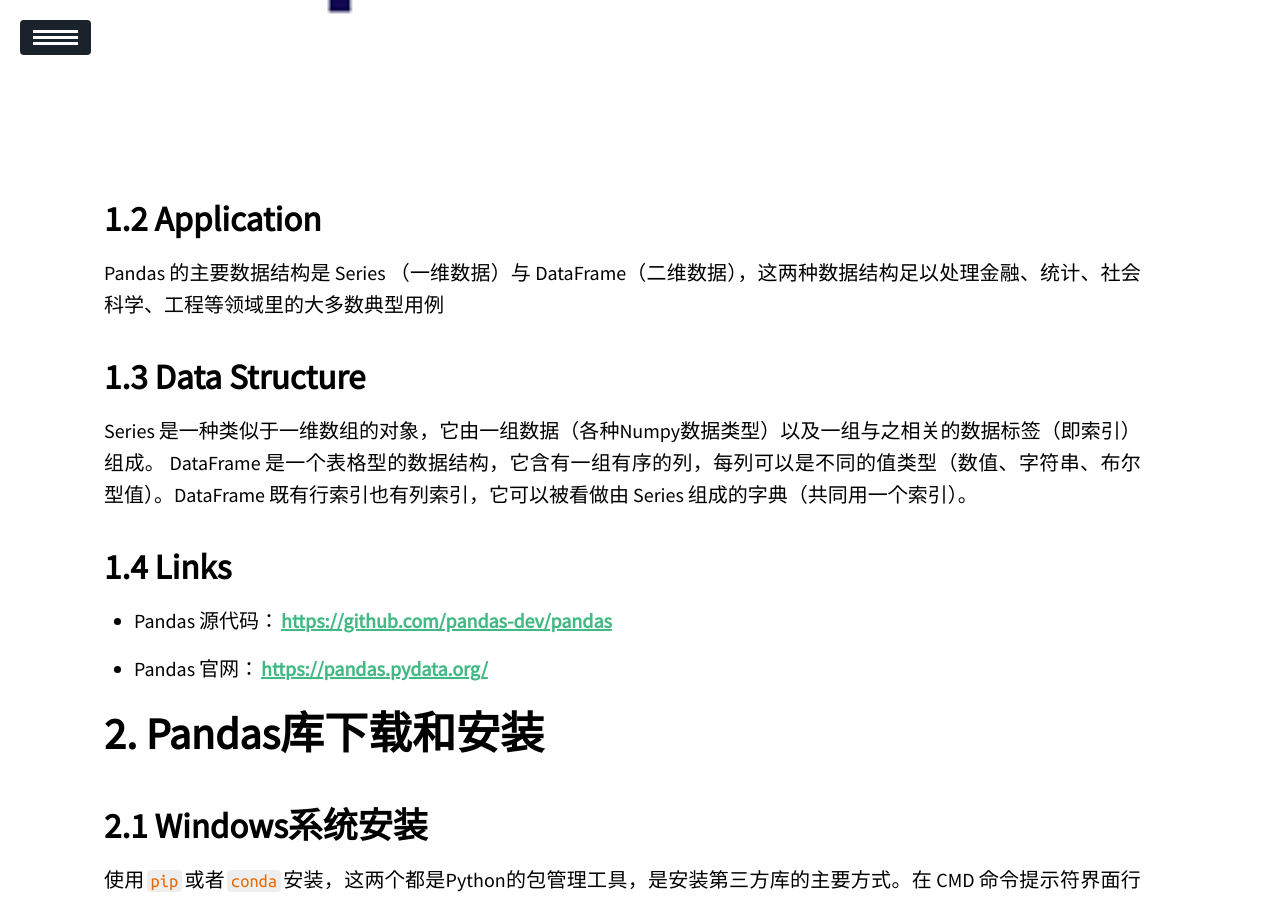
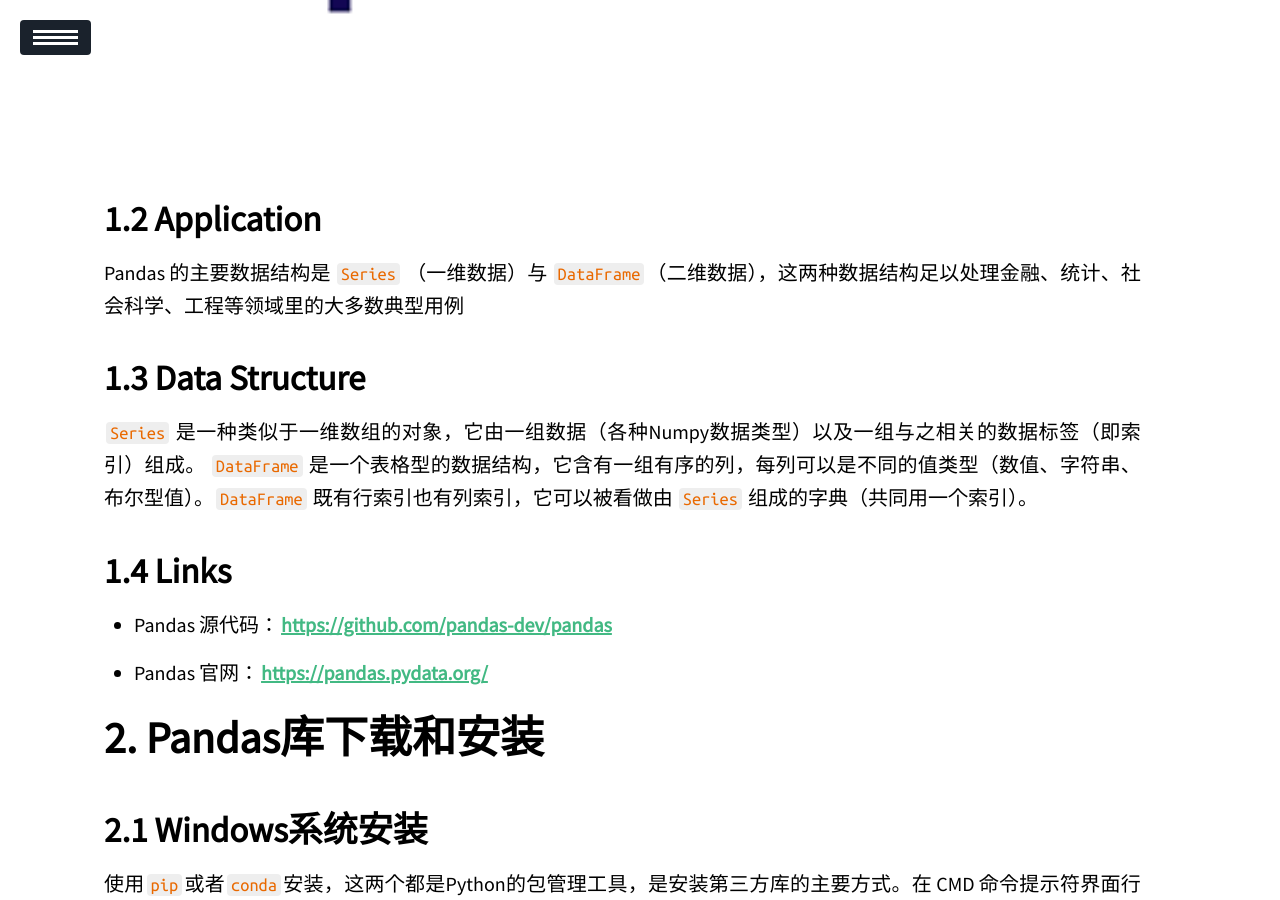
Before and after one commit to ssskz/ssskz.github.io, a Jekyll site: the page built from _posts/2023-2-28-Pandas.md, in a window 1280 px wide and 900 px high, scrolled down 1367 px. Built offline with Jekyll 4.4.1, drawn with Linux system fonts in a browser that asks for light colours; our own code applies the rules of GitHub Pages for plain Markdown files; a script that is not in the unit is left out.

Commit message:
update
Signed-off-by: ssskz <12497590+ssskz@user.noreply.gitee.com>

```diff
--- a/_posts/2023-2-28-Pandas.md
+++ b/_posts/2023-2-28-Pandas.md
@@ -25,12 +25,12 @@
 
 ## Application
 
-Pandas 的主要数据结构是 Series （一维数据）与 DataFrame（二维数据），这两种数据结构足以处理金融、统计、社会科学、工程等领域里的大多数典型用例
+Pandas 的主要数据结构是 `Series` （一维数据）与 `DataFrame`（二维数据），这两种数据结构足以处理金融、统计、社会科学、工程等领域里的大多数典型用例
 
 ## Data Structure
 
-Series 是一种类似于一维数组的对象，它由一组数据（各种Numpy数据类型）以及一组与之相关的数据标签（即索引）组成。
-DataFrame 是一个表格型的数据结构，它含有一组有序的列，每列可以是不同的值类型（数值、字符串、布尔型值）。DataFrame 既有行索引也有列索引，它可以被看做由 Series 组成的字典（共同用一个索引）。
+`Series` 是一种类似于一维数组的对象，它由一组数据（各种Numpy数据类型）以及一组与之相关的数据标签（即索引）组成。
+`DataFrame` 是一个表格型的数据结构，它含有一组有序的列，每列可以是不同的值类型（数值、字符串、布尔型值）。`DataFrame` 既有行索引也有列索引，它可以被看做由 `Series` 组成的字典（共同用一个索引）。
 
 ## Links
 
```
